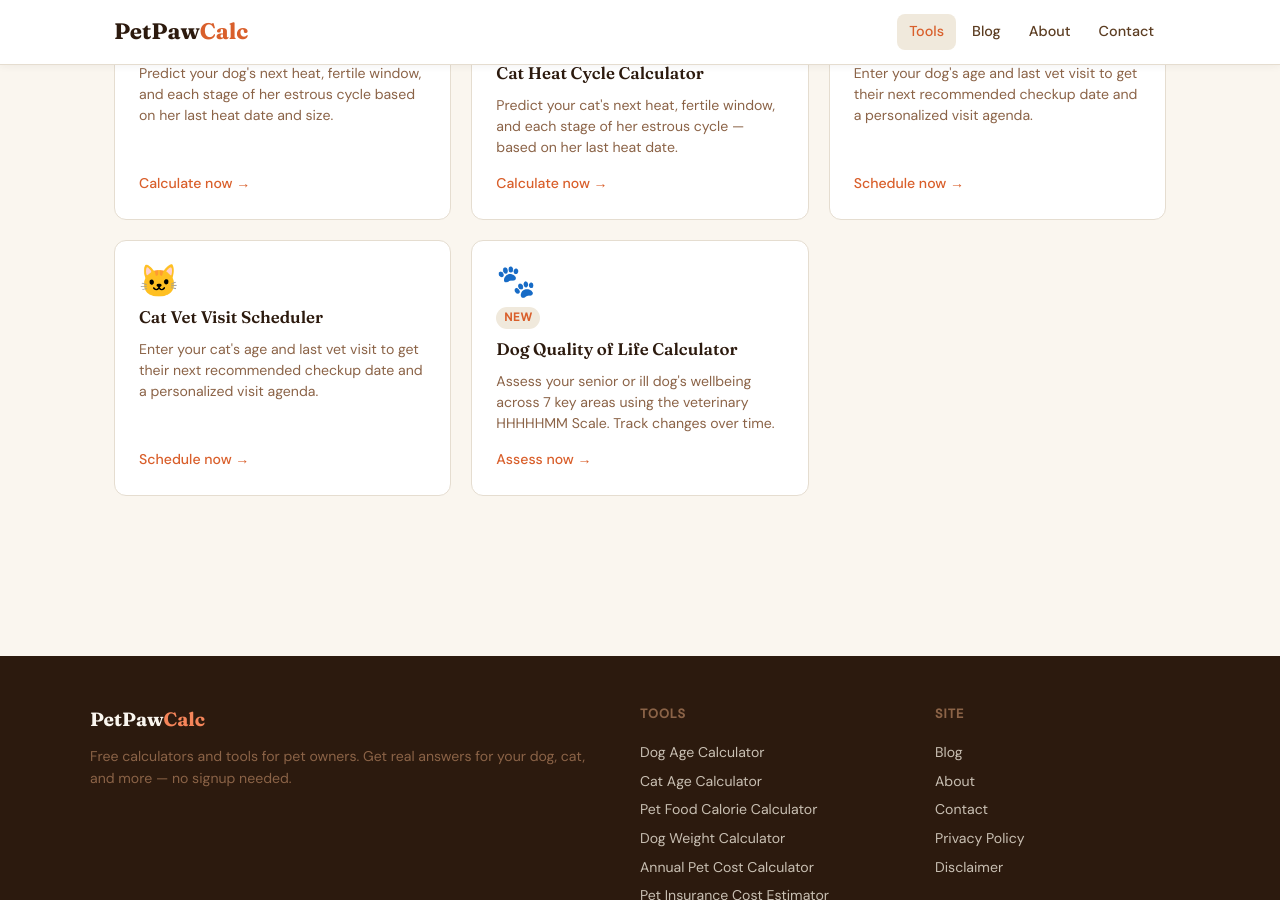
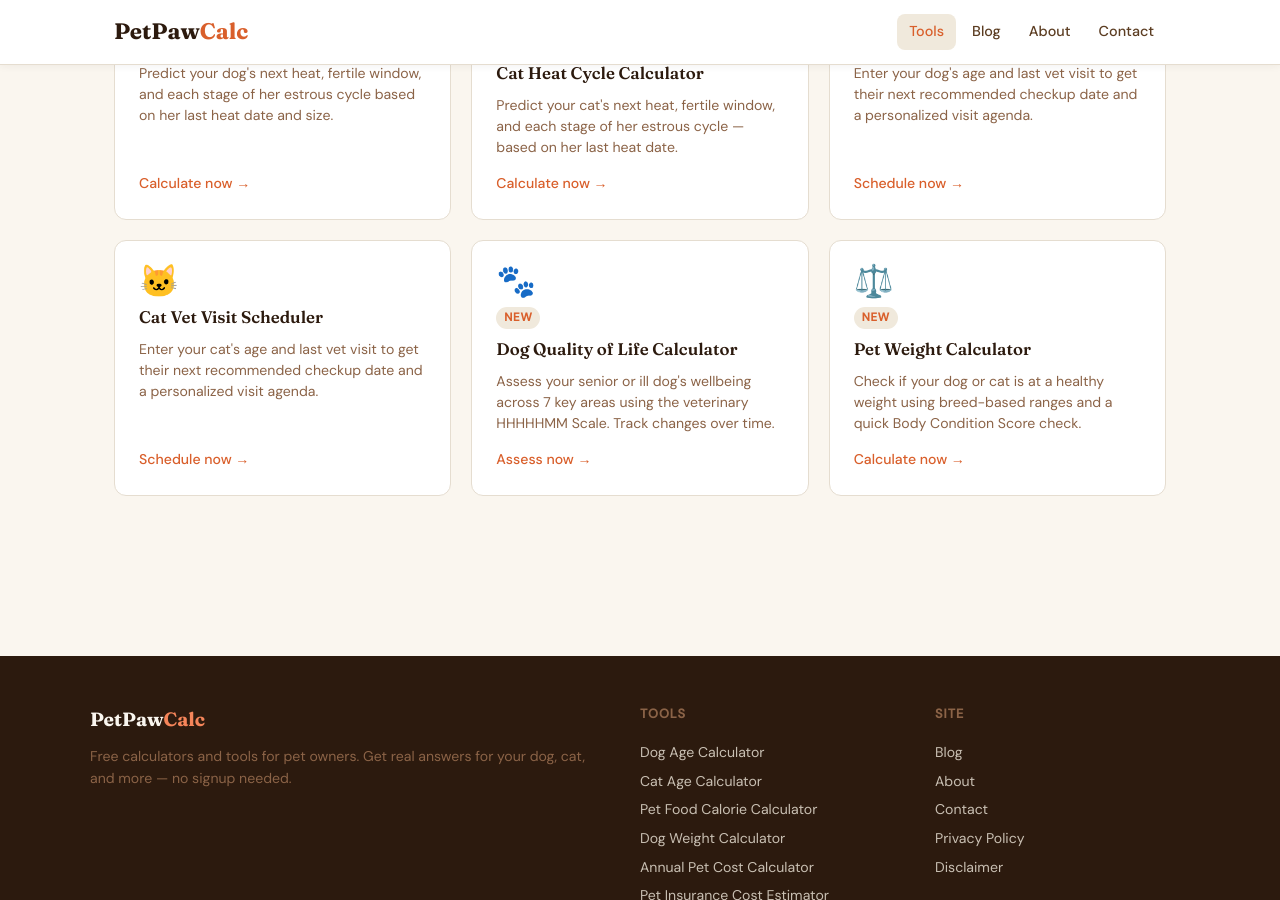
Before and after one commit to canghun13/petpawcalc, a Jekyll site: the page built from tools/index.html, in a window 1280 px wide and 900 px high, scrolled down 1191 px. Built offline with Jekyll 4.4.1, drawn with Linux system fonts in a browser that asks for light colours.

Commit message:
Add files via upload

```diff
--- a/tools/index.html
+++ b/tools/index.html
@@ -125,6 +125,14 @@ description: Free pet calculators for dog and cat owners. Dog age, cat age, pet
       <p>Assess your senior or ill dog's wellbeing across 7 key areas using the veterinary HHHHHMM Scale. Track changes over time.</p>
       <span class="tool-card-link">Assess now →</span>
     </a>
+
+    <a href="/tools/pet-weight-calculator.html" class="tool-card" data-title="pet weight calculator" data-desc="check if your dog or cat is at a healthy weight using breed-based ranges and a quick body condition score check" data-tags="pet weight healthy bcs body condition score">
+      <div class="tool-card-icon">⚖️</div>
+      <span class="tool-card-badge">New</span>
+      <h3>Pet Weight Calculator</h3>
+      <p>Check if your dog or cat is at a healthy weight using breed-based ranges and a quick Body Condition Score check.</p>
+      <span class="tool-card-link">Calculate now →</span>
+    </a>
   </div>
 
   <p id="no-tool-results" style="display:none; color: var(--brown-light); margin-top: 32px; font-size: 0.95rem;">No tools found. Try a different search term.</p>
```
